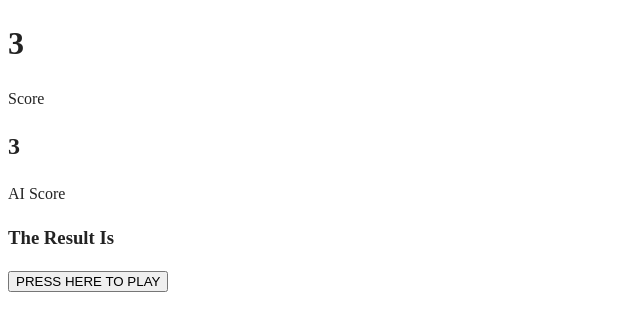
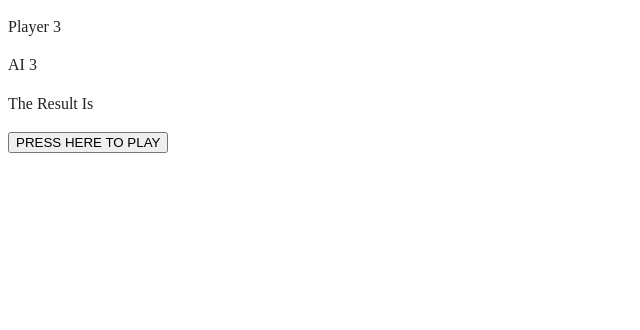
Before and after one commit to AidaIsakovic/A-1, a website built with webpack: page A1-project/index.html in a window 1280 px wide. Both pictures are taken after a click on the button "PRESS HERE TO PLAY". Shown: the whole page, without its empty margins (0-640 px from the left). Built offline with nearby package versions, Linux system fonts and the light colour scheme.

Commit message:
update text in a1

```diff
--- a/A1-project/index.html
+++ b/A1-project/index.html
@@ -25,13 +25,12 @@
 <body>
 
   <!-- Add your site or application content here -->
-<h1 id="playerRollText" > Player </h1>
-  <p id="playerScore" > Score </p>
-  <h2 id="aiRollText" > AI </h2>
-  <p id=" AIScore" > AI Score </p>
+  <p id="playerRollText"> Player </p>
+  <p id="aiRollText">  AI </p>
 
 
-  <h3 id="ResultText" > The Result Is </h3>
+
+  <p id="ResultText" > The Result Is </p>
   <button id ="button0" > PRESS HERE TO PLAY </button>
   <script src="js/app.js"></script>
 
--- a/A1-project/js/app.js
+++ b/A1-project/js/app.js
@@ -43,15 +43,12 @@ function getRandomNumberAI() {
 
 //VIEWS
 }
-function showAiRollResult() {
-  aiRollText.innerHTML = aiRoll;
-}
-function showResult () {
-  resultText.innerHTML = " The Result Is";
-}
-function showPlayerRollResult() {
-  playerRollText.innerHTML = playerRoll;
-}
-function showComputerRollResult() {
-  aiRollText.innerHTML = aiRoll;
-}
+  function showResult () {
+    resultText.innerHTML = "Result: " + resultText;
+  }
+  function showPlayerRollResult() {
+    playerRollText.innerHTML = "Player " + playerRoll;
+  }
+  function showAiRollResult() {
+    aiRollText.innerHTML = "AI " + aiRoll;
+  }
```
